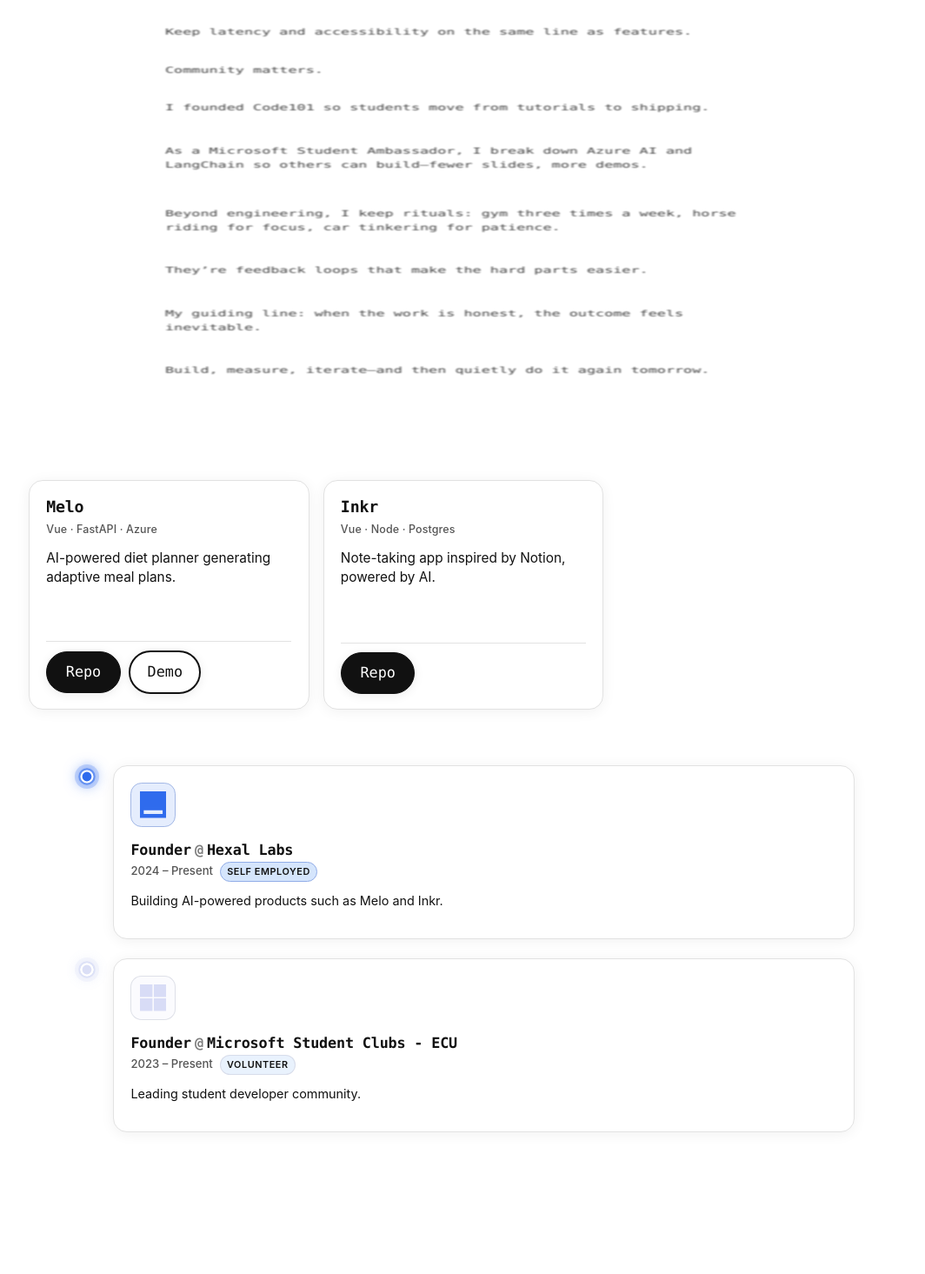
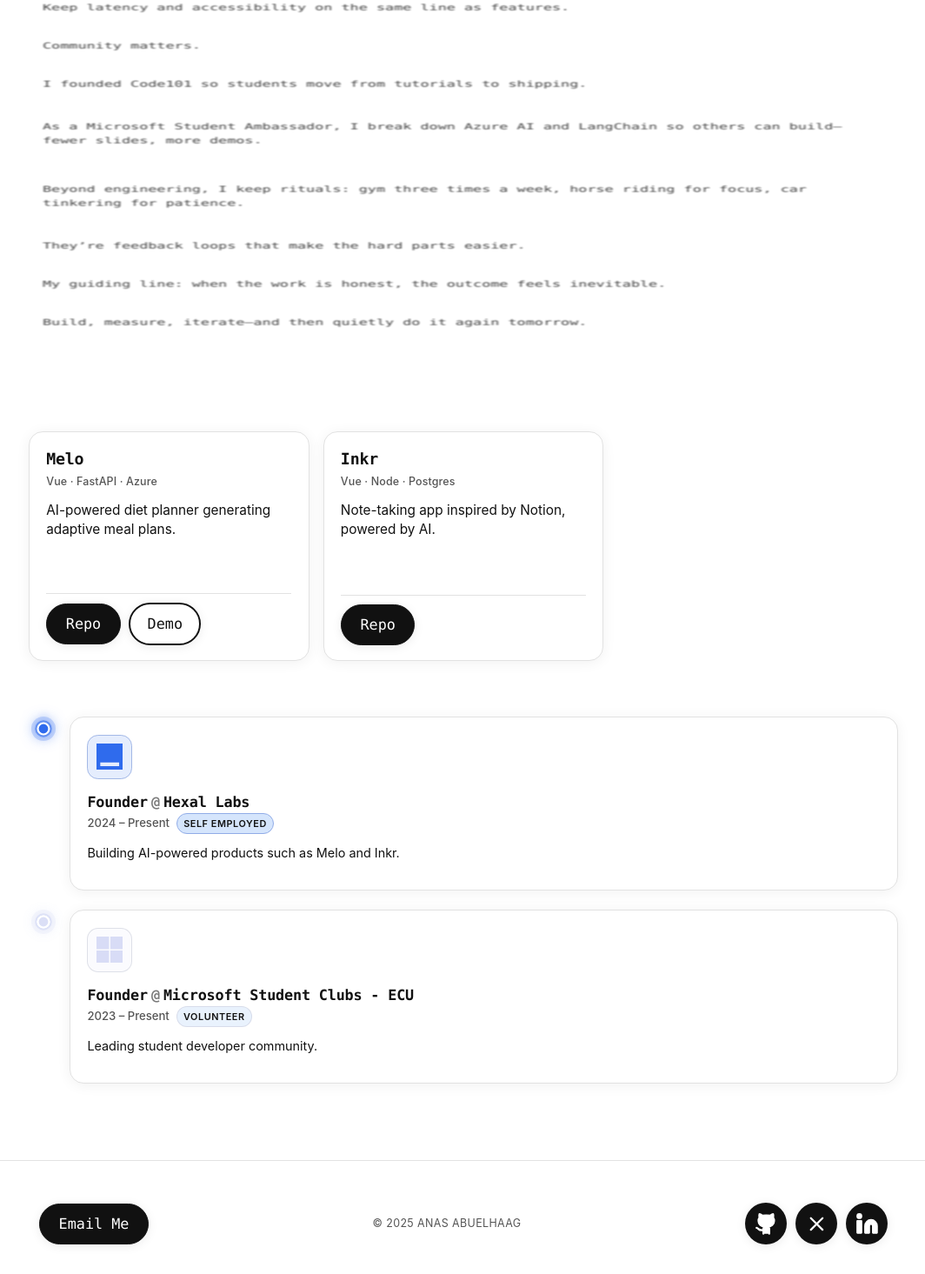
Before and after one commit to a-elhaag/Vue.JS-portfolio, a Vue app: page / in a window 1280 px wide. Shown: the part 2605-4070 px from the top of the page at 87% size, without its empty margins (107-1171 px from the left). Before the commit the page ends 3931 px from the top, so only its background shows below. Built offline with nearby package versions, Linux system fonts and the light colour scheme.

Commit message:
feat: add SiteFooter component and unify max content width across sections

```diff
--- a/src/App.vue
+++ b/src/App.vue
@@ -5,6 +5,7 @@ import CertsSection from "./sections/CertsSection.vue";
 import AboutSection from "./sections/AboutSection.vue";
 import ProjectsSection from "./sections/ProjectsSection.vue";
 import ExperienceSection from "./sections/ExperienceSection.vue";
+import SiteFooter from "./components/SiteFooter.vue";
 </script>
 
 <template>
@@ -15,5 +16,6 @@ import ExperienceSection from "./sections/ExperienceSection.vue";
     <AboutSection />
     <ProjectsSection />
     <ExperienceSection />
+    <SiteFooter />
   </main>
 </template>
--- /dev/null
+++ b/src/components/SiteFooter.vue
@@ -0,0 +1,99 @@
+<script setup lang="ts">
+import Button from "./Button.vue";
+import { welcome } from "../data/welcome";
+import { Github, Linkedin, X } from "lucide-vue-next";
+
+const currentYear = new Date().getFullYear();
+
+const iconMap = { github: Github, linkedin: Linkedin, x: X } as const;
+const order: Array<keyof typeof iconMap> = (
+  welcome.style?.order ? [...welcome.style.order] : ["github", "linkedin", "x"]
+) as Array<keyof typeof iconMap>;
+const socials = order
+  .filter((k) => welcome.socials[k as keyof typeof welcome.socials])
+  .map((k) => ({
+    key: k,
+    url: welcome.socials[k as keyof typeof welcome.socials]!,
+    icon: iconMap[k],
+  }));
+</script>
+
+<template>
+  <footer class="site-footer" aria-labelledby="footer-heading">
+    <div class="footer-inner">
+      <h2 id="footer-heading" class="visually-hidden">Site footer</h2>
+      <div class="footer-row">
+        <Button
+          variant="solid"
+          :href="`mailto:${welcome.contacts.email}`"
+          aria-label="Contact Me from footer"
+          >Email Me</Button
+        >
+        <p class="copyright">© {{ currentYear }} {{ welcome.name }}</p>
+        <div class="footer-socials" v-if="socials.length">
+          <Button
+            v-for="s in socials"
+            :key="s.key"
+            :href="s.url"
+            variant="social"
+            :aria-label="s.key"
+            external
+          >
+            <template #icon>
+              <component :is="s.icon" />
+            </template>
+          </Button>
+        </div>
+      </div>
+    </div>
+  </footer>
+</template>
+
+<style scoped>
+.site-footer {
+  width: 100%;
+  background: var(--bg);
+  border-top: 1px solid var(--border);
+  display: flex;
+  justify-content: center;
+  padding: 48px 0 56px;
+  margin-top: 4rem;
+}
+.footer-inner {
+  width: min(var(--section-max), 96vw);
+  padding-inline: 12px;
+}
+.footer-row {
+  display: flex;
+  align-items: center;
+  gap: 28px;
+  flex-wrap: wrap;
+  justify-content: flex-start;
+  position: relative;
+}
+.footer-socials {
+  display: flex;
+  gap: 10px;
+}
+.copyright {
+  font-size: 0.78rem;
+  color: var(--muted);
+  letter-spacing: 0.03em;
+  text-transform: uppercase;
+  margin-left: auto;
+  margin-right: auto;
+  text-align: center;
+  flex: 0 1 auto;
+}
+.visually-hidden {
+  position: absolute;
+  width: 1px;
+  height: 1px;
+  padding: 0;
+  margin: -1px;
+  overflow: hidden;
+  clip: rect(0 0 0 0);
+  white-space: nowrap;
+  border: 0;
+}
+</style>
--- a/src/sections/AboutSection.vue
+++ b/src/sections/AboutSection.vue
@@ -150,12 +150,14 @@ onBeforeUnmount(() => {
   color: var(--text);
   padding: 56px 0;
   font-family: var(--font-heading);
+  /* Make about text use full section width unless capped below */
+  --reading-width: 100%;
 }
 
 /* Wrapper with perspective for 3D animation */
 .about-wheel-wrap {
   position: relative;
-  width: min(1000px, 96vw); /* widened to match other sections */
+  width: min(var(--section-max), 96vw);
   padding-inline: 1rem;
   perspective: 950px;
   perspective-origin: center 42%;
@@ -175,11 +177,11 @@ onBeforeUnmount(() => {
   transition: transform 0.1s linear, opacity 0.1s linear, filter 0.1s linear;
   font-size: 1.05rem;
   line-height: 1.65;
-  max-width: 68ch;
+  max-width: var(--reading-width);
   margin: 0 auto;
-  color: var(--text); /* Consistent color - no changing */
-  opacity: 0.95; /* Consistent opacity base */
-  display: block; /* Ensure each line is a block element */
+  color: var(--text);
+  opacity: 0.95;
+  display: block;
 }
 
 /* Static blocks (headings/lists) */
--- a/src/sections/CertsSection.vue
+++ b/src/sections/CertsSection.vue
@@ -85,7 +85,7 @@ function onToggle() {
   padding: 40px 0 24px;
 }
 .container {
-  width: min(1000px, 96vw);
+  width: min(var(--section-max), 96vw);
   display: flex;
   flex-direction: column;
   gap: 18px;
--- a/src/sections/ExperienceSection.vue
+++ b/src/sections/ExperienceSection.vue
@@ -117,7 +117,7 @@ function formatEmployment(type?: ExperienceItem["employmentType"]) {
   padding: 40px 0 24px;
 }
 .container {
-  width: min(900px, 96vw);
+  width: min(var(--section-max), 96vw);
   display: flex;
   flex-direction: column;
   gap: 20px;
--- a/src/sections/ProjectsSection.vue
+++ b/src/sections/ProjectsSection.vue
@@ -45,7 +45,7 @@ const items = computed<ProjectItem[]>(() => {
   padding: 40px 0 24px;
 }
 .container {
-  width: min(1000px, 96vw);
+  width: min(var(--section-max), 96vw);
   display: flex;
   flex-direction: column;
   gap: 18px;
--- a/src/sections/VolunteeringSection.vue
+++ b/src/sections/VolunteeringSection.vue
@@ -22,7 +22,7 @@ import SectionHeader from "../components/SectionHeader.vue";
   padding: 40px 0 24px;
 }
 .container {
-  width: min(900px, 96vw);
+  width: min(var(--section-max), 96vw);
   padding-inline: 12px;
 }
 .placeholder {
--- a/src/sections/WelcomeSection.vue
+++ b/src/sections/WelcomeSection.vue
@@ -97,7 +97,7 @@ const socials = computed(() => {
   justify-content: center;
 }
 .welcome-content {
-  width: min(900px, 96vw);
+  width: min(var(--section-max), 96vw);
   display: flex;
   flex-direction: column;
   align-items: center;
--- a/src/style.css
+++ b/src/style.css
@@ -19,6 +19,10 @@ h6 {
   --font-body: "Inter", system-ui, sans-serif;
   --font-heading: "JetBrains Mono", "Fira Mono", "Menlo", "Consolas",
     "Liberation Mono", "Courier New", monospace;
+  /* Unified max content width for primary sections */
+  --section-max: 1000px;
+  /* Max line width for long-form text blocks (About section) */
+  --reading-width: 72ch;
 }
 
 * {
```
